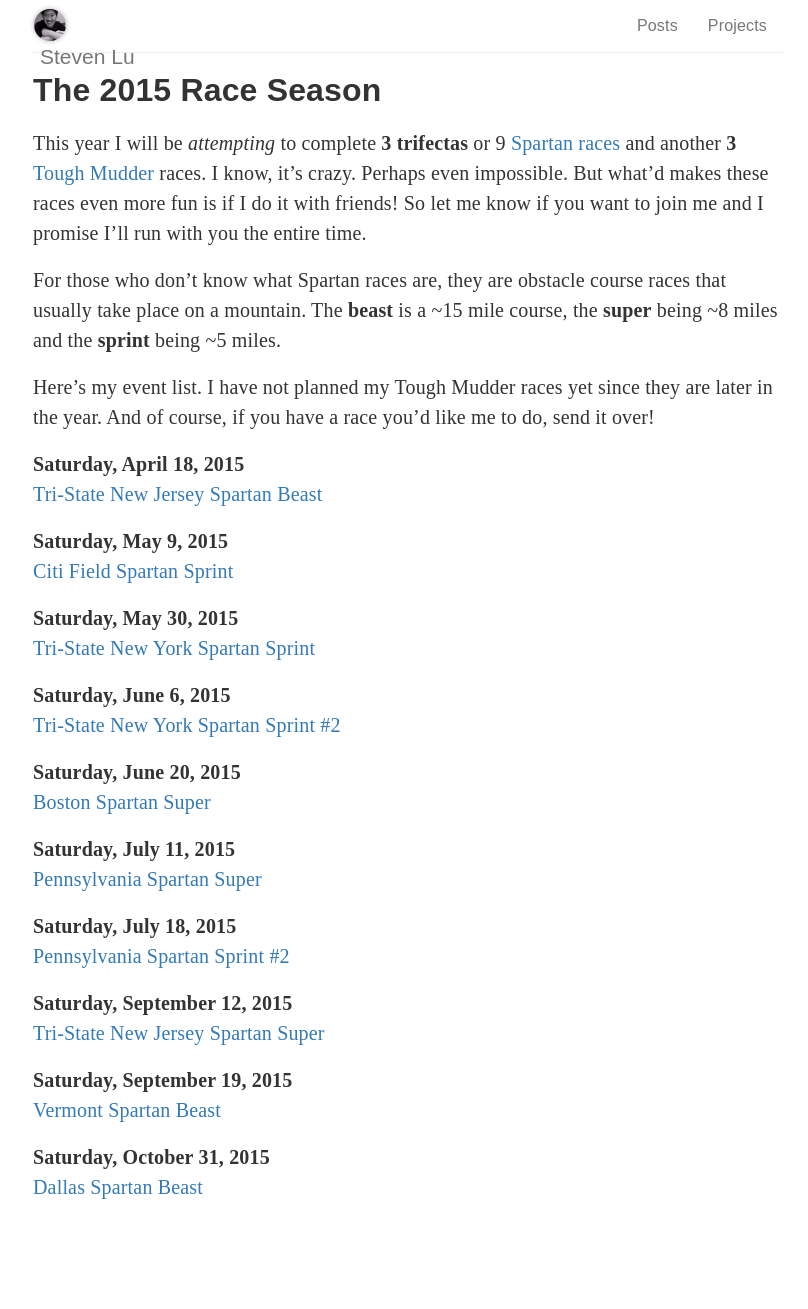
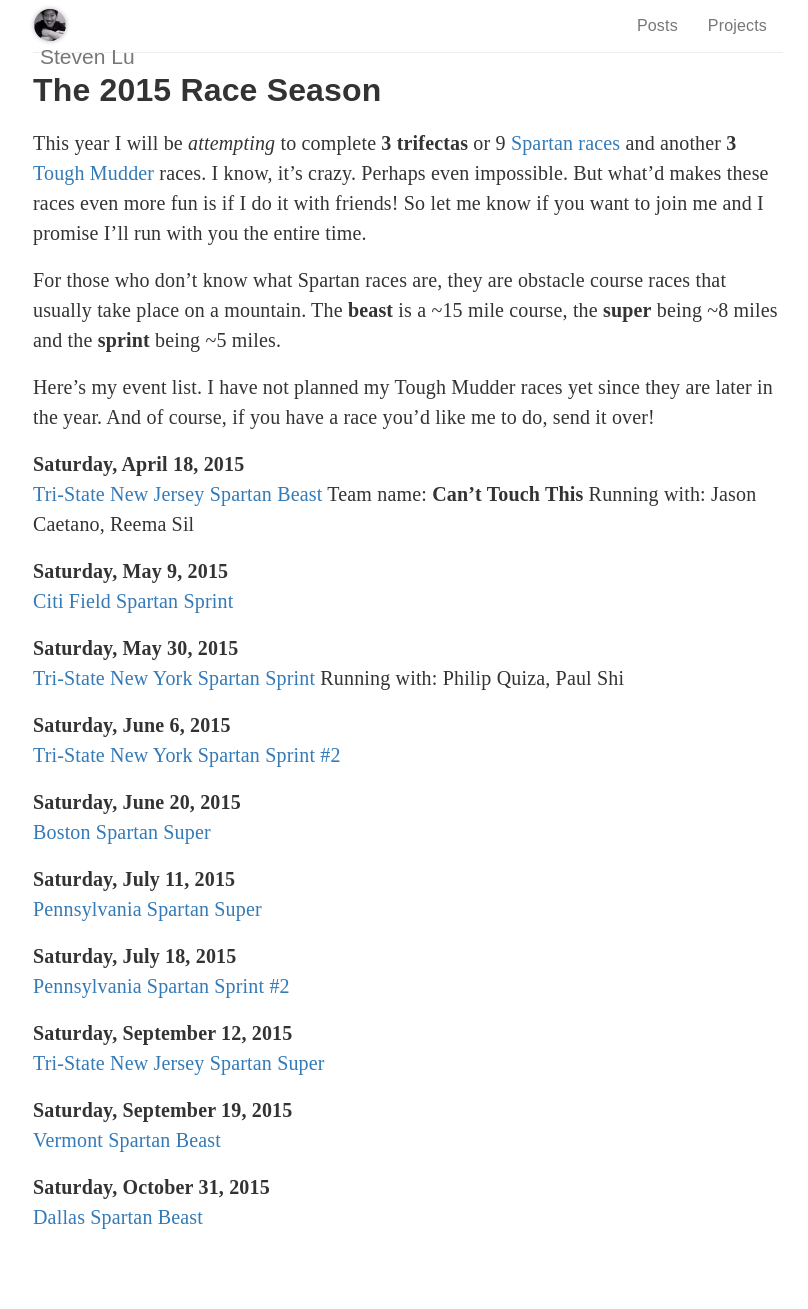
Before and after one commit to sjlu/sjlu.github.io, a Jekyll site: the page built from races/index.md, in a window 1280 px wide. Shown: the whole page, without its empty margins (232-1040 px from the left). Built offline with Jekyll 4.4.1, drawn with Linux system fonts in a browser that asks for light colours; nearby versions of some CDN libraries; comment, search, counter and statistics services are not loaded; before the commit the page ends 1279 px from its top, so only the background shows below that.

Commit message:
adding people

```diff
--- a/races/index.md
+++ b/races/index.md
@@ -11,12 +11,15 @@
 
 **Saturday, April 18, 2015** \\
 [Tri-State New Jersey Spartan Beast](http://www.spartan.com/events/?event_id=494/tri-state-new-jersey-beast)
+Team name: **Can't Touch This**
+Running with: Jason Caetano, Reema Sil
 
 **Saturday, May 9, 2015** \\
 [Citi Field Spartan Sprint](http://www.spartan.com/events/?event_id=420/citi-field-sprint-%28stadium%29)
 
 **Saturday, May 30, 2015** \\
 [Tri-State New York Spartan Sprint](http://www.spartan.com/events/?event_id=423/tri-state-new-york-sprint)
+Running with: Philip Quiza, Paul Shi
 
 **Saturday, June 6, 2015** \\
 [Tri-State New York Spartan Sprint #2](http://www.spartan.com/events/?event_id=424/tri-state-new-york-sprint-#2)
```
